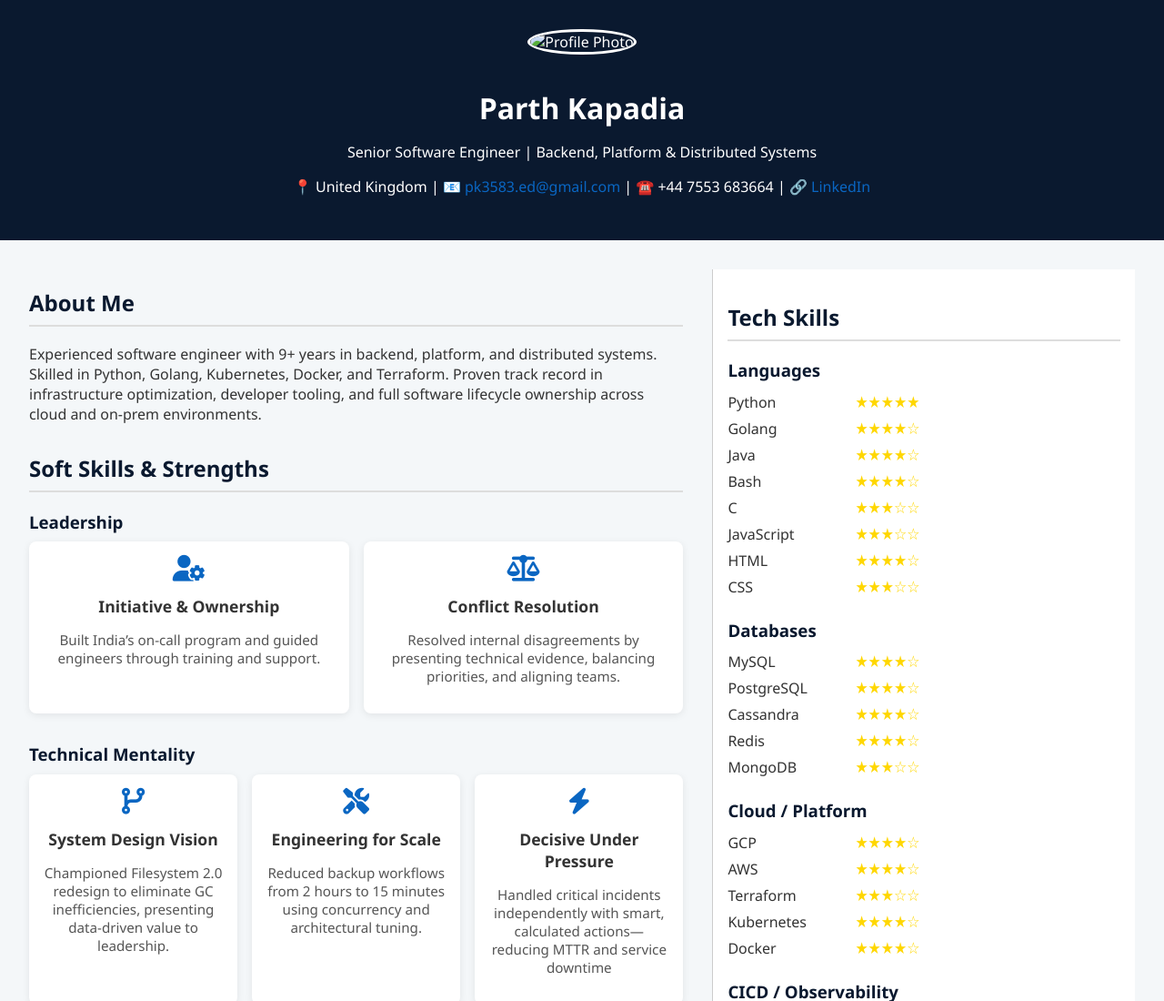
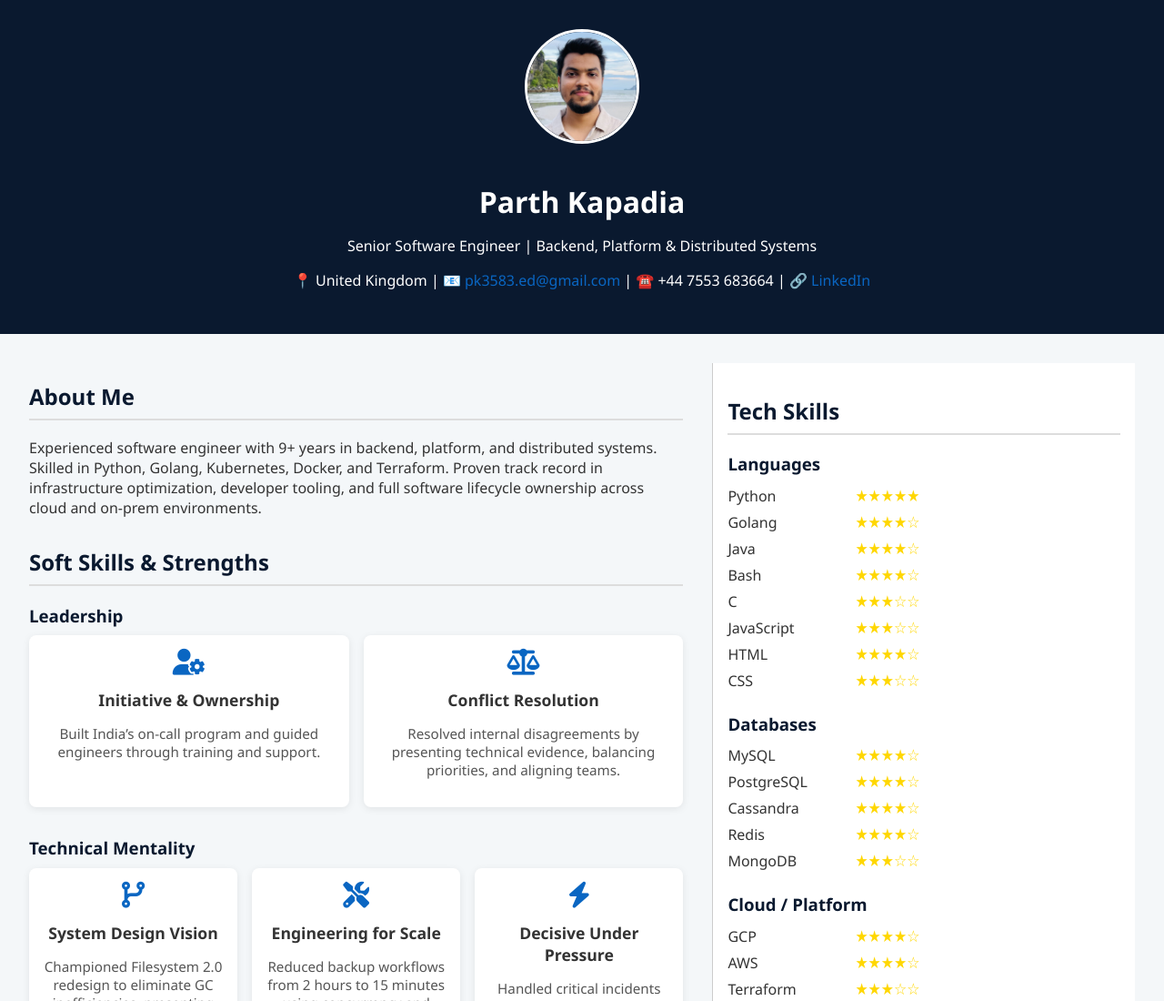
Before and after one commit to 2kapps/2kapps.github.io, a plain HTML site: page index.html in a window 1280 px wide. Shown: the top 1100 px of the page at 91% size. Drawn offline with Linux system fonts and the light colour scheme.

Commit message:
Update index.html

```diff
--- a/index.html
+++ b/index.html
@@ -128,7 +128,7 @@
 <body>
 
 <header>
-    <img src="profile.jpg" alt="Profile Photo">
+    <img src="DP.jpeg" alt="Profile Photo">
     <h1>Parth Kapadia</h1>
     <p>Senior Software Engineer | Backend, Platform & Distributed Systems</p>
     <p class="contact">
```
